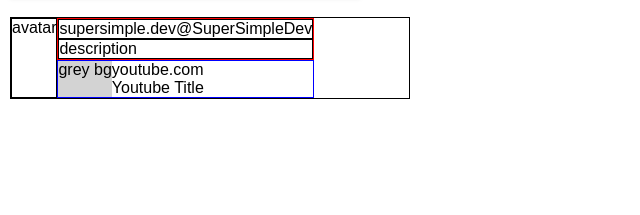
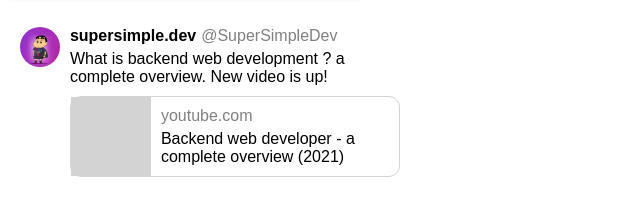
Before and after one commit to hoanghaihuynh/YoutubeClone, a plain HTML site: page exercises/nested_flexbox_exercise.html in a window 1280 px wide. Shown: the part 337-552 px from the top of the page, without its empty margins (0-640 px from the left). Drawn offline with Linux system fonts and the light colour scheme.

Commit message:
hoan thanh bai tap nested flexbox

```diff
--- a/exercises/css/grid_exercise.css
+++ b/exercises/css/grid_exercise.css
@@ -0,0 +1,9 @@
+*{
+    margin: 0;
+    padding: 0;
+    box-sizing: border-box;
+}
+
+.row{
+    margin-top: 20px;
+}
--- a/exercises/css/nested_layout_exercise.css
+++ b/exercises/css/nested_layout_exercise.css
@@ -99,26 +99,52 @@
     display: flex;
     flex-direction: row;
     margin: 20px 0 0 10px;
-    border: 1px solid black;
+    /* border: 1px solid black; */
     width: 400px;
+    padding: 10px;
 }
 .col-1{
-    border: 1px solid black;
+    /* border: 1px solid lightblue; */
+}
+.col-1 img{
+    height: 40px;
+    border-radius: 20px;
+}
+.col-2{
+    padding: 0 0 0 10px;
 }
 .row-1{
-    border: 1px solid red;
+    /* border: 1px solid red; */
 }
 .your-name-hastag{
     display: flex;
-    border: 1px solid black;
+    /* border: 1px solid black; */
+}
+.name{
+    font-weight: bold;
+}
+.hastag{
+    color: gray;
+    padding: 0 0 0 5px;
 }
 .your-description{
-    border: 1px solid black;
+    /* border: 1px solid black; */
+    padding: 5px 0 10px 0;
 }
 .row-2{
     display: flex;
-    border: 1px solid blue;
+    border: 1px solid lightgray;
+    border-radius: 11px;
 }
 .grey-bg{
     background-color: lightgray;
+    width: 80px;
 }
+.youtube-link{
+    flex: 1;
+    padding: 10px 0 10px 10px;
+}
+.link{
+    color: gray;
+    padding:0 0 5px 0;
+}
--- a/exercises/nested_flexbox_exercise.html
+++ b/exercises/nested_flexbox_exercise.html
@@ -73,20 +73,25 @@
     </div>
 <!-- Bai 13f -->
     <div class="container2">
-        <div class="col-1">avatar</div>
+        <div class="col-1">
+            <img src="../img/shin.png" alt="">
+        </div>
         <div class="col-2">
             <div class="row-1">
                 <div class="your-name-hastag">
-                    <div>supersimple.dev</div>
-                    <div>@SuperSimpleDev</div>
+                    <div class="name">supersimple.dev</div>
+                    <div class="hastag">@SuperSimpleDev</div>
                 </div>
-                <div class="your-description">description</div>
+                <div class="your-description">
+                    What is backend web development
+                    ? a complete overview. New video is up!
+                </div>
             </div>
             <div class="row-2">
-                <div class="grey-bg">grey bg</div>
-                <div>
-                    <div>youtube.com</div>
-                    <div>Youtube Title</div>
+                <div class="grey-bg"></div>
+                <div class="youtube-link">
+                    <div class="link">youtube.com</div>
+                    <div>Backend web developer - a complete overview (2021)</div>
                 </div>
             </div>
         </div>
```
Also changed, not shown: exercises/grid_excercise.html (+9 -1 lines).
